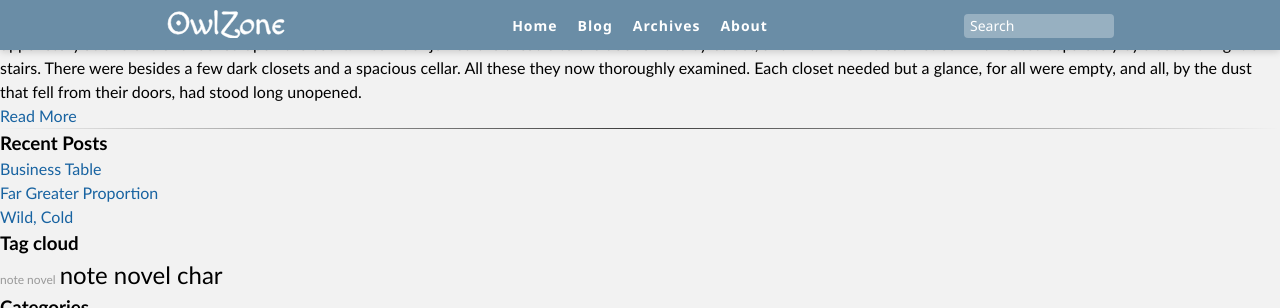
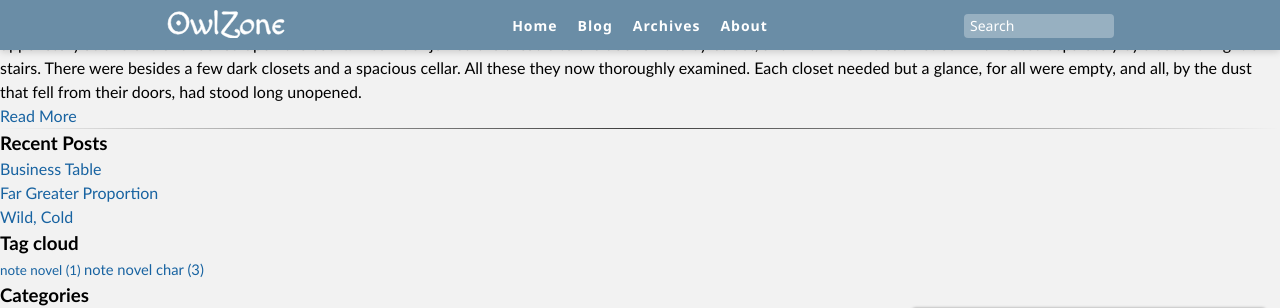
Before and after one commit to mapkts/owlzone, a Jekyll site: the page built from index.html, in a window 1280 px wide and 900 px high, scrolled down 724 px, cut to the strip 0-308 px from the top of the window. Built offline with Jekyll 4.4.1, drawn with Linux system fonts in a browser that asks for light colours.

Commit message:
update template

```diff
--- a/_includes/gallery.html
+++ b/_includes/gallery.html
@@ -36,41 +36,15 @@
     <section class="widget">
       <h3 class="widget-title">Tag cloud</h3>
       <div class="tag-cloud">
-          {% assign first = site.tags.first %}
-          {% assign max = first[1].size %}
-          {% assign min = max %}
-          {% for tag in site.tags offset:1 %}
-            {% if tag[1].size > max %}
-              {% assign max = tag[1].size %}
-            {% elsif tag[1].size < min %}
-              {% assign min = tag[1].size %}
-            {% endif %}
-          {% endfor %}
-
-          {% if max == min %}
-              {% assign diff = 1 %}
-          {% else %}
-              {% assign diff = max | minus: min %}
-          {% endif %}
-
-          {% for tag in site.tags %}
-            {% assign temp = tag[1].size | minus: min | times: 36 | divided_by: diff %}
-            {% assign base = temp | divided_by: 4 %}
-            {% assign remain = temp | modulo: 4 %}
-            {% if remain == 0 %}
-              {% assign size = base | plus: 9 %}
-            {% elsif remain == 1 or remain == 2 %}
-              {% assign size = base | plus: 9 | append: '.5' %}
-            {% else %}
-              {% assign size = base | plus: 10 %}
-            {% endif %}
-            {% if remain == 0 or remain == 1 %}
-              {% assign color = 9 | minus: base %}
-            {% else %}
-              {% assign color = 8 | minus: base %}
-            {% endif %}
-            <a href="{{ root_url }}/{{ site.tag_dir }}#{{ tag[0] }}" style="font-size: {{ size }}pt; color: #{{ color }}{{ color }}{{ color }};">{{ tag[0] }}</a>
-          {% endfor %}
+        {% assign tags = site.tags | sort %}
+        {% for tag in tags %}
+         <span class="site-tag">
+            <a href="/tag/{{ tag | first | slugify }}/"
+                style="font-size: {{ tag | last | size  |  times: 4 | plus: 80  }}%">
+                    {{ tag[0] | replace:'-', ' ' }} ({{ tag | last | size }})
+            </a>
+        </span>
+        {% endfor %}
       </div>
     </section>
 
```
